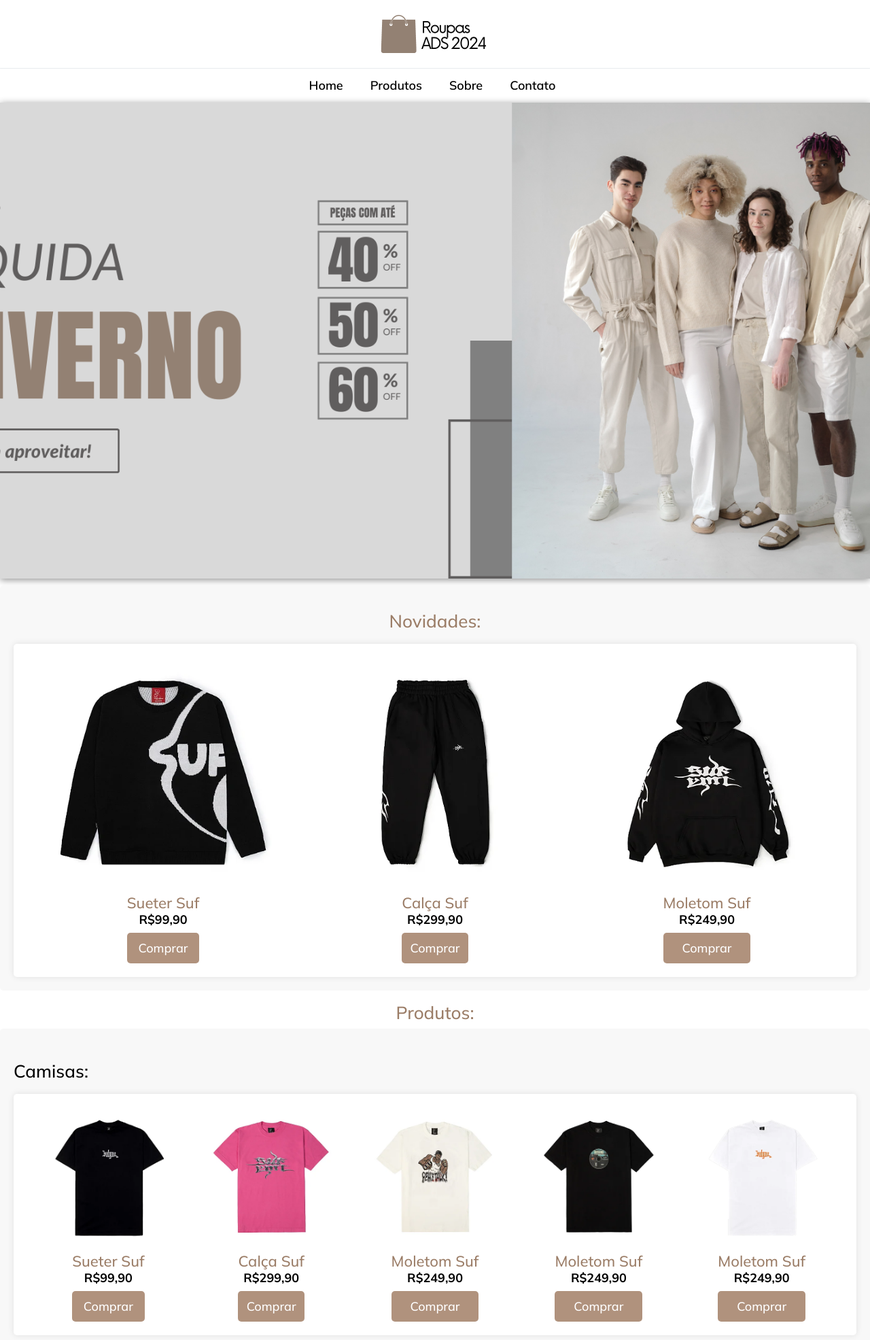
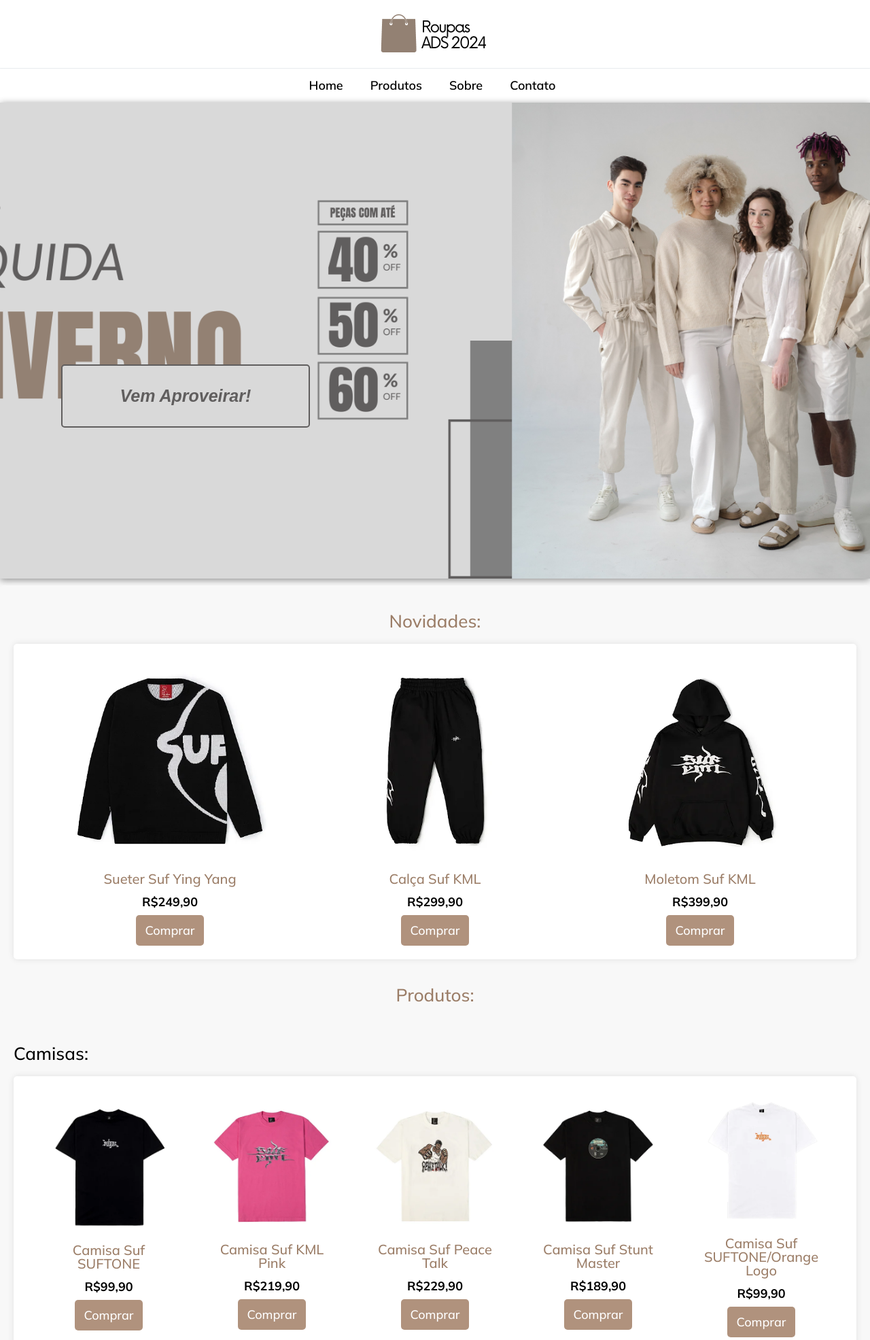
Before and after one commit to ArthurVieiraaa/RoupasADS2024, a PHP site: page / in a window 1280 px wide. Shown: the top 1971 px of the page at 68% size. Run offline with PHP 8.4, Linux system fonts and the light colour scheme.

Commit message:
Atualizações de estlio

```diff
--- a/assets/css/_banner.scss
+++ b/assets/css/_banner.scss
@@ -9,3 +9,27 @@
     height: 100%;
     object-fit: cover;
 }
+
+.btn-banner button{
+    position: absolute;
+    top: 67%;
+    left: 7%;
+    padding: 30px 85px;
+    background-color: #d9d9d9;
+    border: 2px solid #605e5e;
+    color: #605e5e;
+    font-size: 25px;
+    font-weight: 700;
+    font-style: italic;
+    border-radius: 5px;
+    cursor: pointer;
+    transition: all 0.3s;
+}
+
+.btn-banner button:hover{
+    box-shadow: 0 2px 10px rgba(0, 0, 0, 0.445);
+    transition: all 0.3s;
+    transform: scale(1.02);
+    border: 2px solid #938173;
+    color: #938173;
+}
--- a/assets/css/_novidades.scss
+++ b/assets/css/_novidades.scss
@@ -31,6 +31,7 @@
     justify-content: center;
     align-items: center;
     height: 100%;
+    width: 30%;
 }
 
 .card div img{
@@ -38,6 +39,7 @@
     height: 85%;
     object-fit: cover;
     border-radius: 20px;
+    cursor: pointer;
 }
 
 .card .info{
@@ -46,12 +48,15 @@
     justify-content: center;
     align-items: center;
     margin-top: 10px;
+    width: 70%;
+    text-align: center;
 }
 
 .card .info h2{
     color: #9b7d67;
-    font-size: 22px;
+    font-size: 20px;
     font-weight: 500;
+    margin-bottom: 10px;
 }
 
 .card .info h4{
@@ -62,7 +67,7 @@
 }
 
 .card .info button{
-    width: 100%;
+    width: 100px;
     height: 45px;
     margin-top: 10px;
     background-color: rgba(155, 117, 91, 0.788);
@@ -77,7 +82,7 @@
 
 .card .info button:hover{
     background-color: #9b7d67;
-    box-shadow: 0 2px 4px rgba(0, 0, 0, 0.6);
+    box-shadow: 0 0px 4px rgba(0, 0, 0, 0.6);
     transition: all 0.3s;
     transform: scale(1.05);
 }
--- a/assets/css/_reset.scss
+++ b/assets/css/_reset.scss
@@ -27,6 +27,7 @@ footer, header, hgroup, menu, nav, section {
 }
 body {
 	line-height: 1;
+	background-color: #f8f8f8;
 }
 ol, ul {
 	list-style: none;
--- a/assets/css/style.css
+++ b/assets/css/style.css
@@ -28,6 +28,7 @@ footer, header, hgroup, menu, nav, section {
 
 body {
   line-height: 1;
+  background-color: #f8f8f8;
 }
 
 ol, ul {
@@ -173,6 +174,30 @@ h1 {
      object-fit: cover;
 }
 
+.btn-banner button {
+  position: absolute;
+  top: 67%;
+  left: 7%;
+  padding: 30px 85px;
+  background-color: #d9d9d9;
+  border: 2px solid #605e5e;
+  color: #605e5e;
+  font-size: 25px;
+  font-weight: 700;
+  font-style: italic;
+  border-radius: 5px;
+  cursor: pointer;
+  transition: all 0.3s;
+}
+
+.btn-banner button:hover {
+  box-shadow: 0 2px 10px rgba(0, 0, 0, 0.445);
+  transition: all 0.3s;
+  transform: scale(1.02);
+  border: 2px solid #938173;
+  color: #938173;
+}
+
 .novidades {
   background-color: #f8f8f8;
   padding: 20px;
@@ -206,6 +231,7 @@ h1 {
   justify-content: center;
   align-items: center;
   height: 100%;
+  width: 30%;
 }
 
 .card div img {
@@ -214,6 +240,7 @@ h1 {
   -o-object-fit: cover;
      object-fit: cover;
   border-radius: 20px;
+  cursor: pointer;
 }
 
 .card .info {
@@ -222,12 +249,15 @@ h1 {
   justify-content: center;
   align-items: center;
   margin-top: 10px;
+  width: 70%;
+  text-align: center;
 }
 
 .card .info h2 {
   color: #9b7d67;
-  font-size: 22px;
+  font-size: 20px;
   font-weight: 500;
+  margin-bottom: 10px;
 }
 
 .card .info h4 {
@@ -238,7 +268,7 @@ h1 {
 }
 
 .card .info button {
-  width: 100%;
+  width: 100px;
   height: 45px;
   margin-top: 10px;
   background-color: rgba(155, 117, 91, 0.788);
@@ -253,7 +283,7 @@ h1 {
 
 .card .info button:hover {
   background-color: #9b7d67;
-  box-shadow: 0 2px 4px rgba(0, 0, 0, 0.6);
+  box-shadow: 0 0px 4px rgba(0, 0, 0, 0.6);
   transition: all 0.3s;
   transform: scale(1.05);
 }
--- a/includes/header.php
+++ b/includes/header.php
@@ -8,7 +8,7 @@
     </head>
     <body>
         <div class="navbar">
-            <img src="assets/img/LogoLoja.png" alt="">
+            <a href="index.php"><img src="assets/img/LogoLoja.png" alt=""></a>
         </div>
         <div class="navbar-btn">
             <?php
--- a/includes/novidades.php
+++ b/includes/novidades.php
@@ -4,15 +4,15 @@
         <div>
             <img src="assets/img/SueterSuf.png" alt="">
             <div class="info">
-                <h2>Sueter Suf</h2>
-                <h4>R$99,90</h4>
+                <h2>Sueter Suf Ying Yang</h2>
+                <h4>R$249,90</h4>
                 <button><a href="#">Comprar</a></button>
             </div>
         </div>
         <div>
             <img src="assets/img/CalcaSuf.png" alt="">
             <div class="info">
-                <h2>Calça Suf</h2>
+                <h2>Calça Suf KML</h2>
                 <h4>R$299,90</h4>
                 <button><a href="#">Comprar</a></button>
             </div>
@@ -20,8 +20,8 @@
         <div>
             <img src="assets/img/MoletomSuf.png" alt="">
             <div class="info">
-                <h2>Moletom Suf</h2>
-                <h4>R$249,90</h4>
+                <h2>Moletom Suf KML</h2>
+                <h4>R$399,90</h4>
                 <button><a href="#">Comprar</a></button>
             </div>
         </div>
--- a/includes/produtos.php
+++ b/includes/produtos.php
@@ -5,7 +5,7 @@
         <div>
             <img src="assets/img/CamisaSuf.png" alt="">
             <div class="info">
-                <h2>Sueter Suf</h2>
+                <h2>Camisa Suf SUFTONE</h2>
                 <h4>R$99,90</h4>
                 <button><a href="#">Comprar</a></button>
             </div>
@@ -13,32 +13,32 @@
         <div>
             <img src="assets/img/CamisaSuf2.png" alt="">
             <div class="info">
-                <h2>Calça Suf</h2>
-                <h4>R$299,90</h4>
+                <h2>Camisa Suf KML Pink</h2>
+                <h4>R$219,90</h4>
                 <button><a href="#">Comprar</a></button>
             </div>
         </div>
         <div>
             <img src="assets/img/CamisaSuf3.png" alt="">
             <div class="info">
-                <h2>Moletom Suf</h2>
-                <h4>R$249,90</h4>
+                <h2>Camisa Suf Peace Talk</h2>
+                <h4>R$229,90</h4>
                 <button><a href="#">Comprar</a></button>
             </div>
         </div>
         <div>
             <img src="assets/img/CamisaSuf4.png" alt="">
             <div class="info">
-                <h2>Moletom Suf</h2>
-                <h4>R$249,90</h4>
+                <h2>Camisa Suf Stunt Master</h2>
+                <h4>R$189,90</h4>
                 <button><a href="#">Comprar</a></button>
             </div>
         </div>
         <div>
             <img src="assets/img/CamisaSuf5.png" alt="">
             <div class="info">
-                <h2>Moletom Suf</h2>
-                <h4>R$249,90</h4>
+                <h2>Camisa Suf SUFTONE/Orange Logo</h2>
+                <h4>R$99,90</h4>
                 <button><a href="#">Comprar</a></button>
             </div>
         </div>
@@ -49,15 +49,15 @@
         <div>
             <img src="assets/img/CalcaSuf1.png" alt="">
             <div class="info">
-                <h2>Sueter Suf</h2>
-                <h4>R$99,90</h4>
+                <h2>Calça Suf KML Black</h2>
+                <h4>R$299,90</h4>
                 <button><a href="#">Comprar</a></button>
             </div>
         </div>
         <div>
             <img src="assets/img/CalcaSuf2.png" alt="">
             <div class="info">
-                <h2>Calça Suf</h2>
+                <h2>Calça Suf KML Grey</h2>
                 <h4>R$299,90</h4>
                 <button><a href="#">Comprar</a></button>
             </div>
@@ -65,16 +65,16 @@
         <div>
             <img src="assets/img/CalcaSuf3.png" alt="">
             <div class="info">
-                <h2>Moletom Suf</h2>
-                <h4>R$249,90</h4>
+                <h2>Calça Suf KKL Orange</h2>
+                <h4>R$349,90</h4>
                 <button><a href="#">Comprar</a></button>
             </div>
         </div>
         <div>
             <img src="assets/img/CalcaSuf4.png" alt="">
             <div class="info">
-                <h2>Moletom Suf</h2>
-                <h4>R$249,90</h4>
+                <h2>Calça Suf KML Purple</h2>
+                <h4>R$349,90</h4>
                 <button><a href="#">Comprar</a></button>
             </div>
         </div>
@@ -85,24 +85,24 @@
         <div>
             <img src="assets/img/MoletomSuf.png" alt="">
             <div class="info">
-                <h2>Sueter Suf</h2>
-                <h4>R$99,90</h4>
+                <h2>Moletom Suf KML Black</h2>
+                <h4>R$399,90</h4>
                 <button><a href="#">Comprar</a></button>
             </div>
         </div>
         <div>
             <img src="assets/img/MoletomSuf2.png" alt="">
             <div class="info">
-                <h2>Calça Suf</h2>
-                <h4>R$299,90</h4>
+                <h2>Moletom Suf KML Orange</h2>
+                <h4>R$429,90</h4>
                 <button><a href="#">Comprar</a></button>
             </div>
         </div>
         <div>
             <img src="assets/img/MoletomSuf3.png" alt="">
             <div class="info">
-                <h2>Calça Suf</h2>
-                <h4>R$299,90</h4>
+                <h2>Moletom Suf KML Purple</h2>
+                <h4>R$319,90</h4>
                 <button><a href="#">Comprar</a></button>
             </div>
         </div>
--- a/index.php
+++ b/index.php
@@ -5,6 +5,9 @@
 
 <div class="banner">
     <img src="assets/img/Banner.png" alt="">
+    <div class="btn-banner">
+        <a href="produtos.php"><button>Vem Aproveirar!</button></a>
+    </div>
 </div>
 
 <?php
```
Also changed, not shown: assets/img/Banner.png, 2 other files.
